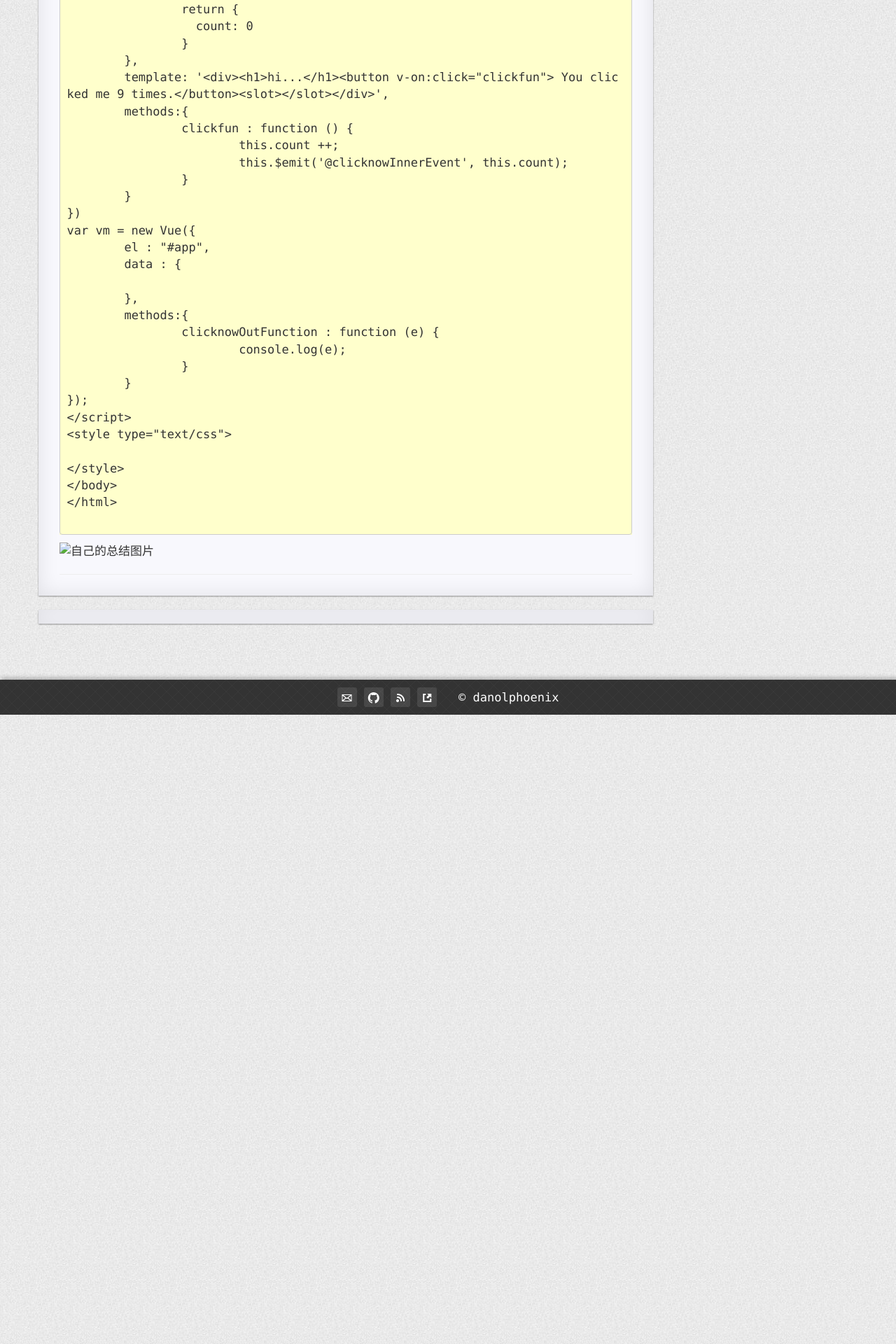
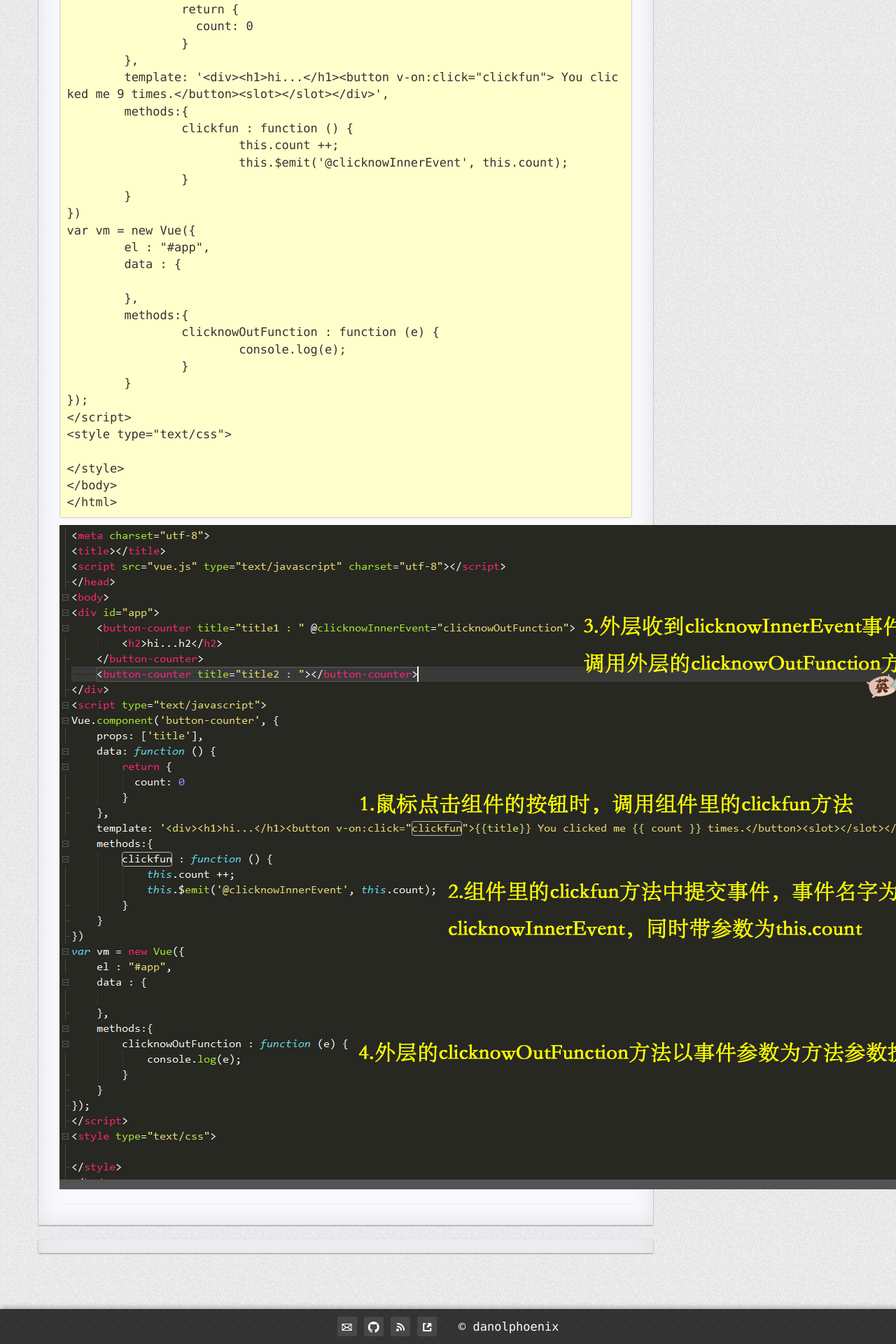
Before and after one commit to danolphoenix/danolphoenix.github.io, a Jekyll site: the page built from _posts/2020-04-11-一张图学习vue的组件事件.md, in a window 1280 px wide. Shown: the part 754-2674 px from the top of the page at 70% size. Built offline with Jekyll 4.4.1, drawn with Linux system fonts in a browser that asks for light colours; nearby versions of some CDN libraries; Markdown is read by kramdown in place of the engine named in the settings; comment, search, counter and statistics services are not loaded.

Commit message:
Update 2020-04-11-一张图学习vue的组件事件.md

````diff
--- a/_posts/2020-04-11-一张图学习vue的组件事件.md
+++ b/_posts/2020-04-11-一张图学习vue的组件事件.md
@@ -55,7 +55,6 @@ var vm = new Vue({
 </style>
 </body>
 </html>
-
 ```
 
-![自己的总结图片](./pic/20200411-one-picture-vue.jpg)
+![自己的总结图片](https://github.com/danolphoenix/danolphoenix.github.io/blob/master/_posts/pic/20200411-one-picture-vue.jpg)
````
